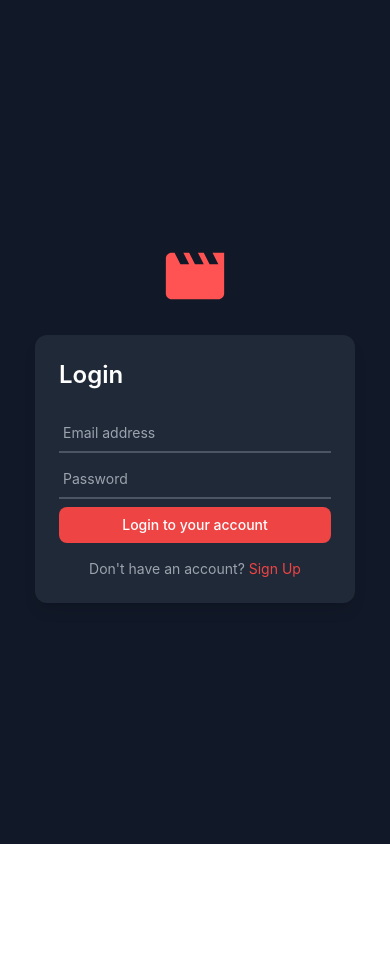
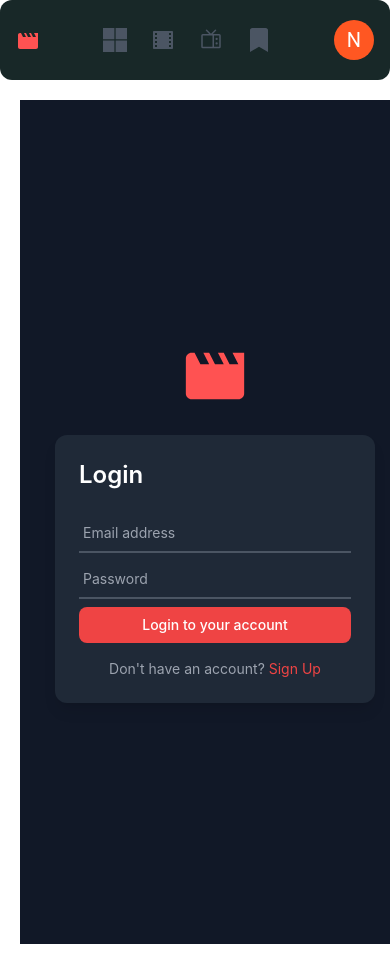
Before and after one commit to yashtibrewal/entertainment-app, a React (Create React App) app: page /login in a window 390 px wide. Before the commit the page ends 844 px from the top, so only its background shows below. Built offline with nearby package versions, Linux system fonts and the light colour scheme.

Commit message:
merge coflicts

```diff
--- a/package.json
+++ b/package.json
@@ -14,6 +14,7 @@
     "aos": "^2.3.4",
     "react": "^18.3.1",
     "react-dom": "^18.3.1",
+    "react-icons": "^5.3.0",
     "react-router-dom": "^6.28.0",
     "react-scripts": "5.0.1",
     "web-vitals": "^2.1.4"
--- a/src/App.css
+++ b/src/App.css
@@ -36,3 +36,25 @@
     transform: rotate(360deg);
   }
 }
+
+/* mediaQuery for Navbar */
+
+@media (max-width: 640px) {
+
+
+  .icon-container {
+     display: flex;
+     flex-direction: row;
+   }
+
+   .nav-container  {
+     display: flex;
+     flex-direction: row;
+      margin: 0;
+      border: none;
+     padding-left: 16px;
+     padding-right: 16px;
+     border: 10px;
+
+   }
+ }
--- a/src/App.js
+++ b/src/App.js
@@ -1,24 +1,31 @@
-import './App.css';
+import "./App.css";
 
-import { BrowserRouter, Route, Routes } from 'react-router-dom';
-import Bookmarks from './pages/Bookmarks';
-import HomePage from './pages/HomePage';
-import Movies from './pages/Movies';
-import TVSeries from './pages/TVSeries';
-import SignUp from './pages/SignUp';
-import Login from './pages/Login';
+import { BrowserRouter, Route, Routes } from "react-router-dom";
+import Bookmarks from "./pages/Bookmarks";
+import HomePage from "./pages/HomePage";
+import Movies from "./pages/Movies";
+import TVSeries from "./pages/TVSeries";
+import SignUp from "./pages/SignUp";
+import Login from "./pages/Login";
+import Navbar from "./components/navbar";
 
 function App() {
   return (
     <BrowserRouter>
-      <Routes>
-        <Route index path='/' element={<HomePage />} />
-        <Route path='/bookmark' element={<Bookmarks />} />
-        <Route path='/movies' element={<Movies />} />
-        <Route path='/tv-series' element={<TVSeries />}/>
-        <Route path='/sign-up' element={<SignUp />} />
-        <Route path='/login' element={<Login />} />
-      </Routes>
+      <div className="flex flex-col md:flex-row h-screen">
+        <Navbar />
+
+        <div className="flex-1 p-5 md:h-screen sm:h-auto">
+          <Routes>
+            <Route index path="/" element={<HomePage />} />
+            <Route path="/bookmark" element={<Bookmarks />} />
+            <Route path="/movies" element={<Movies />} />
+            <Route path="/tv-series" element={<TVSeries />} />
+            <Route path="/sign-up" element={<SignUp />} />
+            <Route path="/login" element={<Login />} />
+          </Routes>
+        </div>
+      </div>
     </BrowserRouter>
   );
 }
--- a/src/components/navbar.jsx
+++ b/src/components/navbar.jsx
@@ -1,11 +1,53 @@
+import React from "react";
+import MovieCreationIcon from "@mui/icons-material/MovieCreation";
+import { SiWindows11 } from "react-icons/si";
+import { RiFilmFill } from "react-icons/ri";
+import { PiTelevision } from "react-icons/pi";
+import { Avatar } from "@mui/material";
+import { deepOrange } from "@mui/material/colors";
+import { FaBookmark } from "react-icons/fa";
+import { Link } from "react-router-dom";
 
+const Navbar = () => {
+  return (
+    <div className="nav-container w-full md:w-16 h-14 md:h-screen md:ml-5 py-10 rounded-xl flex flex-col md:flex-col items-center justify-between sm:w-screen sm:flex sm:flex-row sm:px-7 sm:ml-0 bg-[#182828]">
+      {/* logo container */}
+      <div className="logo-container ">
+        <MovieCreationIcon className="text-userIconColor h-[40px] w-[40px]" />
+      </div>
 
-export default function Navbar () {
+      {/* icon container */}
+      <div className="icon-container flex flex-col gap-6 md:flex-col md:gap-6 md:items-center sm:flex sm:flex-row">
 
-  return (
-    <div className="">
-      navigation bar.
+        {/* Home Icon Link */}
+        <Link to="/" className="group">
+          <SiWindows11 className="text-userTextColor group-hover:text-userHoverColor group-focus:text-userHoverColor text-2xl" />
+        </Link>
+
+        {/* Movies Icon Link */}
+        <Link to="/movies" className="group">
+          <RiFilmFill className="text-userTextColor group-hover:text-userHoverColor group-focus:text-userHoverColor text-2xl" />
+        </Link>
+
+        {/* Serial or TV Icon Link */}
+        <Link to="/tv-series" className="group">
+          <PiTelevision className="text-userTextColor group-hover:text-userHoverColor group-focus:text-userHoverColor text-2xl" />
+        </Link>
+
+        {/* Bookmark Icon Link */}
+        <Link to="/bookmark" className="group">
+          <FaBookmark className="text-userTextColor group-hover:text-userHoverColor group-focus:text-userHoverColor text-2xl" />
+        </Link>
+      </div>
+
+      {/* avatar container */}
+      <div className="avatar-container">
+        <Avatar sx={{ bgcolor: deepOrange[500] }} className="h-[40px] w-[40px]">
+          N
+        </Avatar>
+      </div>
     </div>
-  )
+  );
+};
 
-}
+export default Navbar;
--- a/tailwind.config.js
+++ b/tailwind.config.js
@@ -4,7 +4,19 @@ module.exports = {
     "./src/**/*.{js,jsx,ts,tsx}",
   ],
   theme: {
-    extend: {},
+    extend: {
+      colors: {
+        userIconColor: '#ff5252', // Custom color for the MovieCreation icon
+        userTextColor: '#4B5563', // Slate color for icons (default)
+        userHoverColor: '#ffffff', // Hover effect color for icons
+        userAvatarColor: '#FF5722', // Custom color for avatar background
+      },
+      spacing: {
+        userIconSize: '40px', // Custom size for the MovieCreation icon
+        userAvatarSize: '40px', // Avatar size
+        userIconSpacing: '1.5rem', // Spacing between icons
+      }
+    },
   },
   plugins: [],
 }
```
Also changed, not shown: 1 other file (tests, documents, lock files or other folders).
